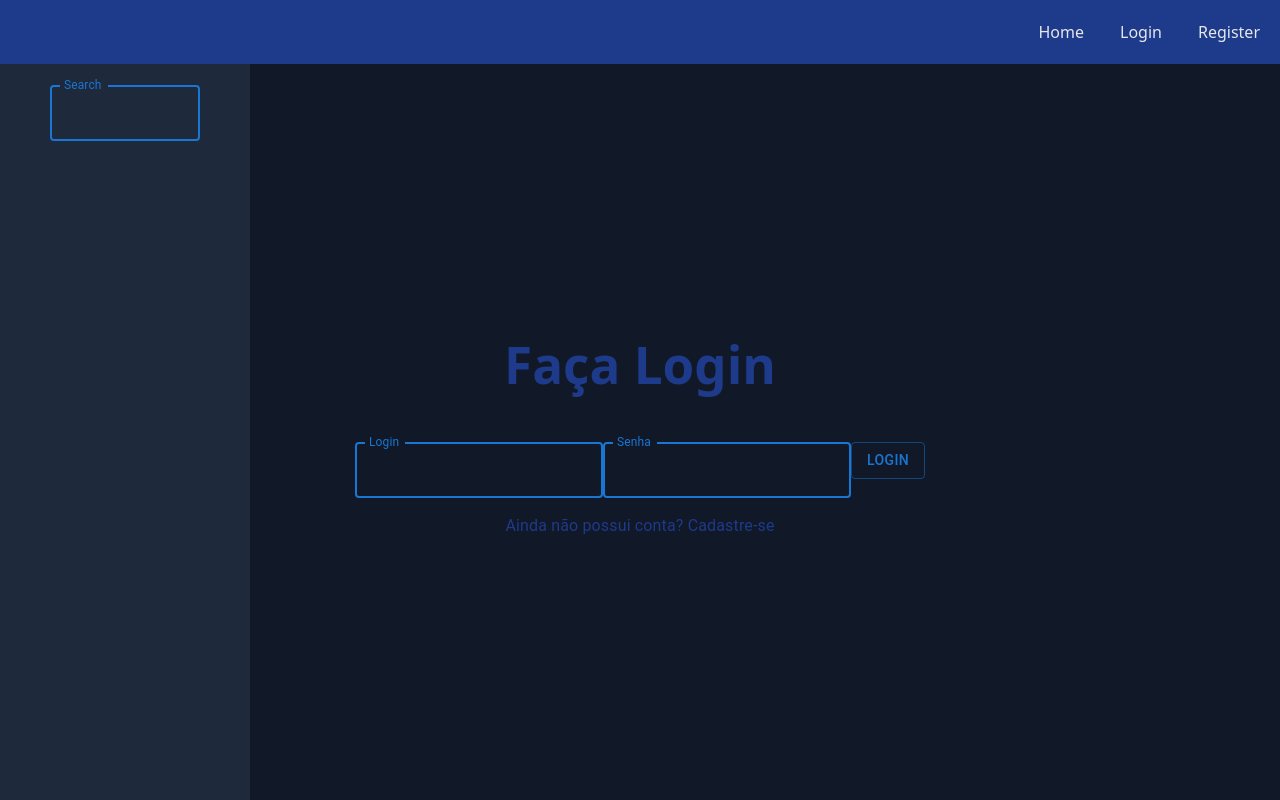
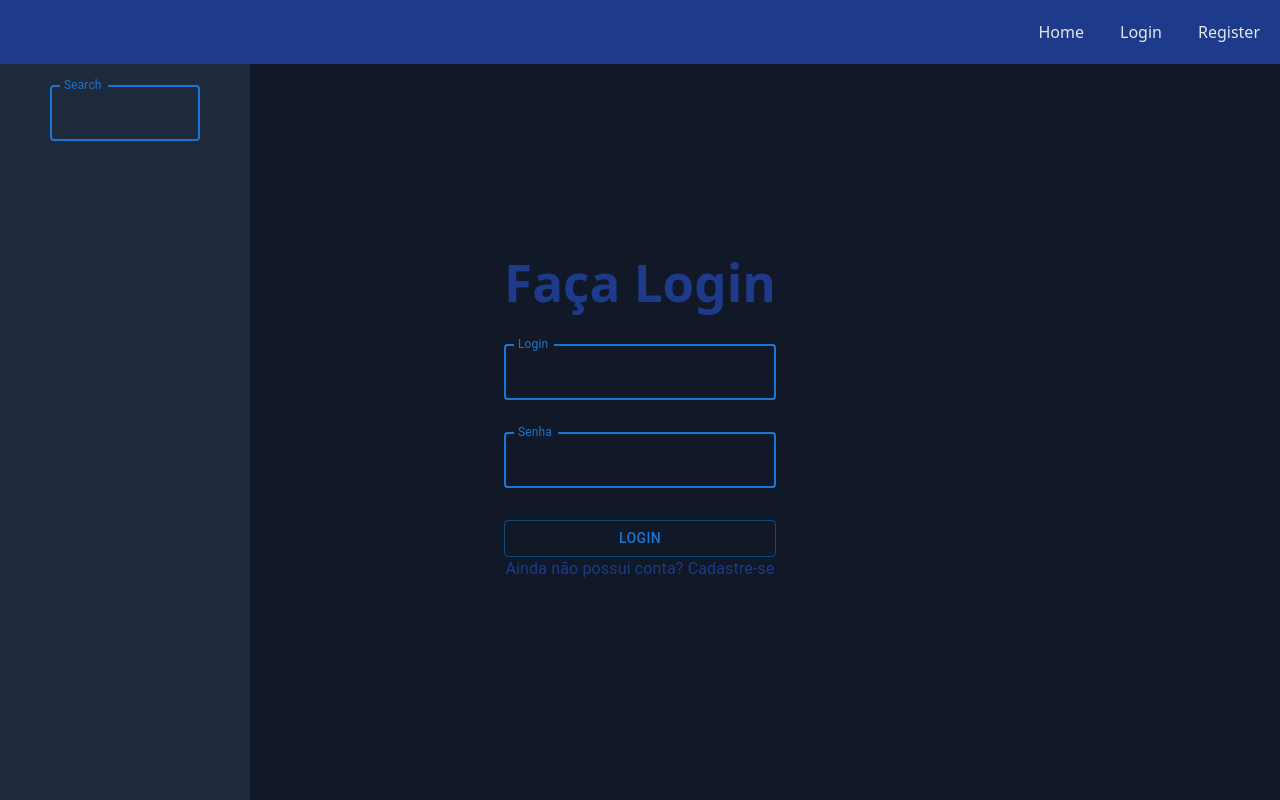
Before and after one commit to ItsAkane/blog-frontend, a React app: page /login in a window 1280 px wide. Built offline with nearby package versions, Linux system fonts and the light colour scheme; some icons are missing; the HTML template or start-up script is replaced by a standard one.

Commit message:
alt: melhoria na tela de login

```diff
--- a/src/pages/login/index.jsx
+++ b/src/pages/login/index.jsx
@@ -5,16 +5,16 @@ import { Link } from "react-router-dom";
 export default function Login() {
   return (
     <>
-      <Box sx={{ display: 'flex', flexDirection: 'column', gap: 2, alignItems: 'center', mt: 5 }}>
+      <Box sx={{ display: "flex", flexDirection: "column" }}>
         <h1>Faça Login</h1>
-        <form action="">
-          <TextField id="Login-input" label="Login" variant="outlined" focused/>
-          <TextField id="Password-input" label="Senha" variant="outlined" focused/>
+        <Box component="form" action="" sx={{ display: "flex", flexDirection: "column", gap: 4 }}>
+          <TextField id="Login-input" label="Login" variant="outlined" focused />
+          <TextField id="Password-input" label="Senha" variant="outlined" focused />
           <Button id="LoginBtn" variant="outlined">Login</Button>
-        </form>
+        </Box>
 
 
-        <Link to="/register" tyle={{ textdeoration: 'none' }}>
+        <Link to="/register" style={{ textdeoration: 'none' }}>
           <Typography s>
             Ainda não possui conta?
             Cadastre-se
```
